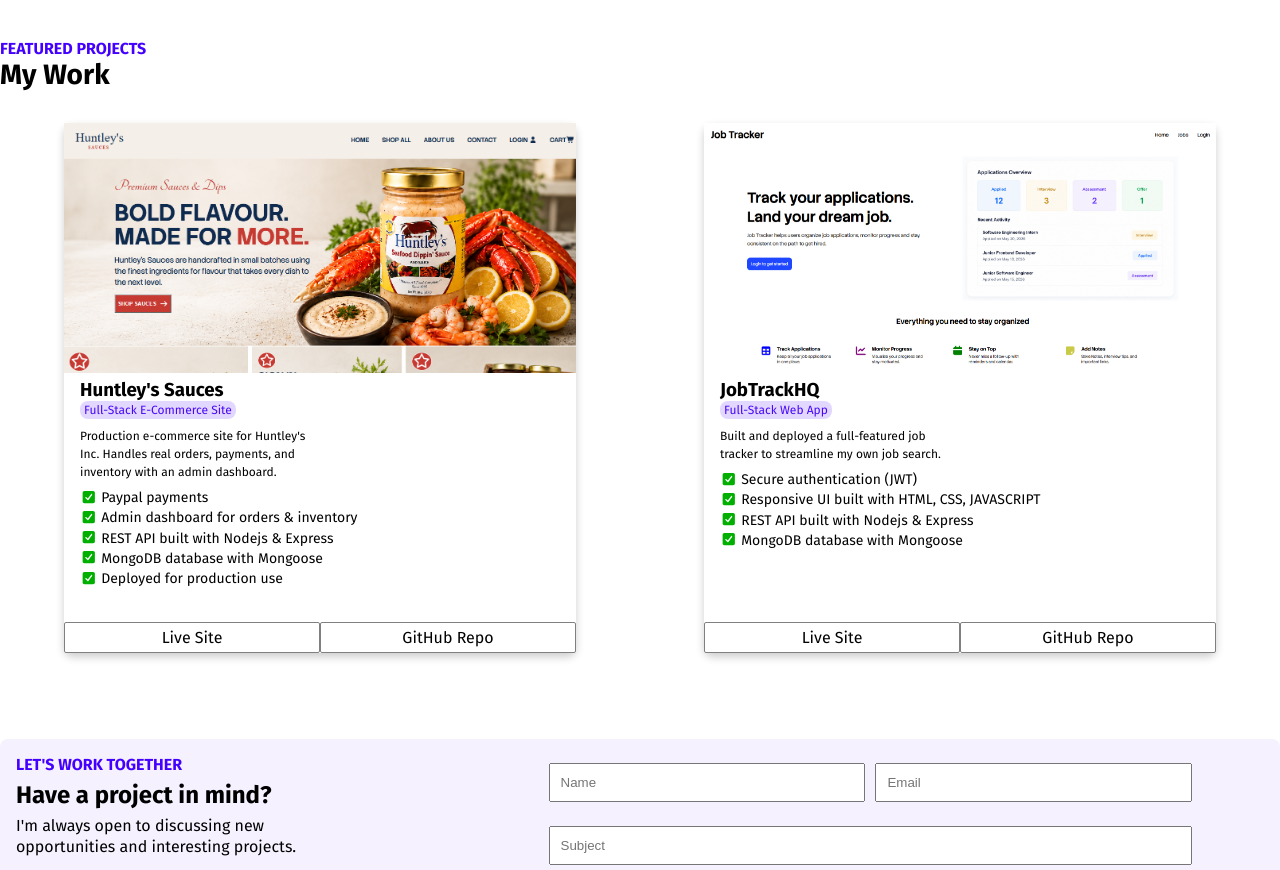
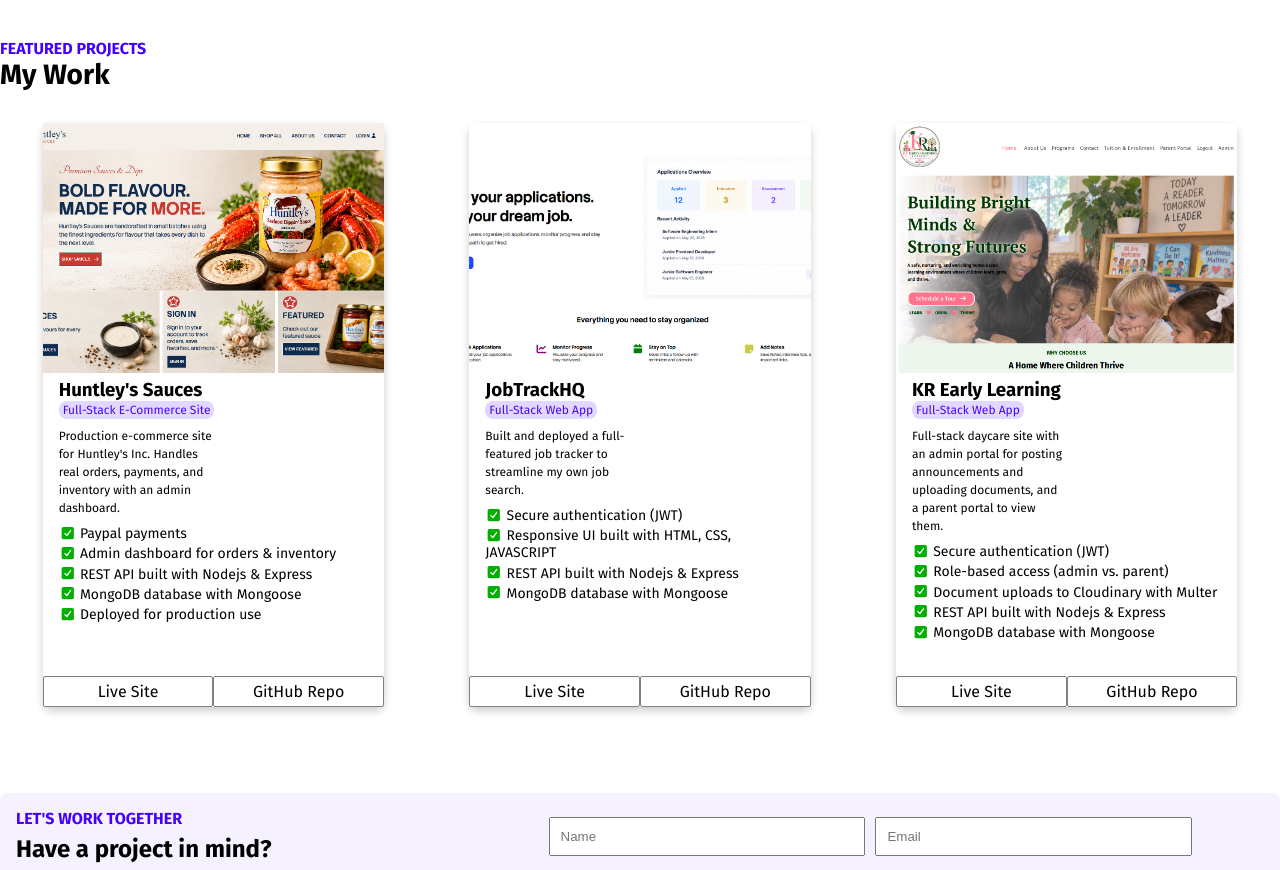
Before and after one commit to AllenCodess/portfolio-website, a React (Vite) app: page / in a window 1280 px wide. Shown: the part 1200-2070 px from the top of the page. Built offline with nearby package versions, Linux system fonts and the light colour scheme.

Commit message:
added a new project

```diff
--- a/src/componenets/Projects.jsx
+++ b/src/componenets/Projects.jsx
@@ -102,6 +102,55 @@
               </button>
             </div>
           </div>
+          <div className="project">
+            <img className="project-img" src="/github.png" alt="krearlylearning project photo" />
+            <div className="project-container">
+              <h3 className="project-title">KR Early Learning</h3>
+              <p className="project-type">Full-Stack Web App</p>
+              <p className="project-description">
+                Full-stack daycare site with an admin portal for posting announcements and uploading
+                documents, and a parent portal to view them.
+              </p>
+              <ul className="project-list">
+                <li className="project-list-item">
+                  <FontAwesomeIcon icon={faSquareCheck} className="green" /> Secure authentication
+                  (JWT)
+                </li>
+                <li className="project-list-item">
+                  <FontAwesomeIcon icon={faSquareCheck} className="green" /> Role-based access
+                  (admin vs. parent){" "}
+                </li>
+                <li className="project-list-item">
+                  <FontAwesomeIcon icon={faSquareCheck} className="green" /> Document uploads to
+                  Cloudinary with Multer{" "}
+                </li>
+                <li className="project-list-item">
+                  <FontAwesomeIcon icon={faSquareCheck} className="green" /> REST API built with
+                  Nodejs & Express
+                </li>
+                <li className="project-list-item">
+                  <FontAwesomeIcon icon={faSquareCheck} className="green" /> MongoDB database with
+                  Mongoose
+                </li>
+              </ul>
+            </div>
+            <div className="new-project-btn-container">
+              <button className="project-btn">
+                <a href="https://krearlylearning.com/" target="_blank" className="project-btn-link">
+                  Live Site
+                </a>
+              </button>
+              <button className="project-btn">
+                <a
+                  target="_blank"
+                  href="https://github.com/AllenCodess/krEarlyLearning"
+                  className="project-btn-link"
+                >
+                  GitHub Repo
+                </a>
+              </button>
+            </div>
+          </div>
         </div>
       </div>
     </>
--- a/src/index.css
+++ b/src/index.css
@@ -142,9 +142,9 @@
 
 .projects-grid {
   display: grid;
-  grid-template-columns: repeat(2, 1fr);
+  grid-template-columns: repeat(3, 1fr);
   grid-auto-rows: 1fr;
-
+  row-gap: 2rem;
   width: 100%;
 }
 
```
Also changed, not shown: public/github.png (added).
